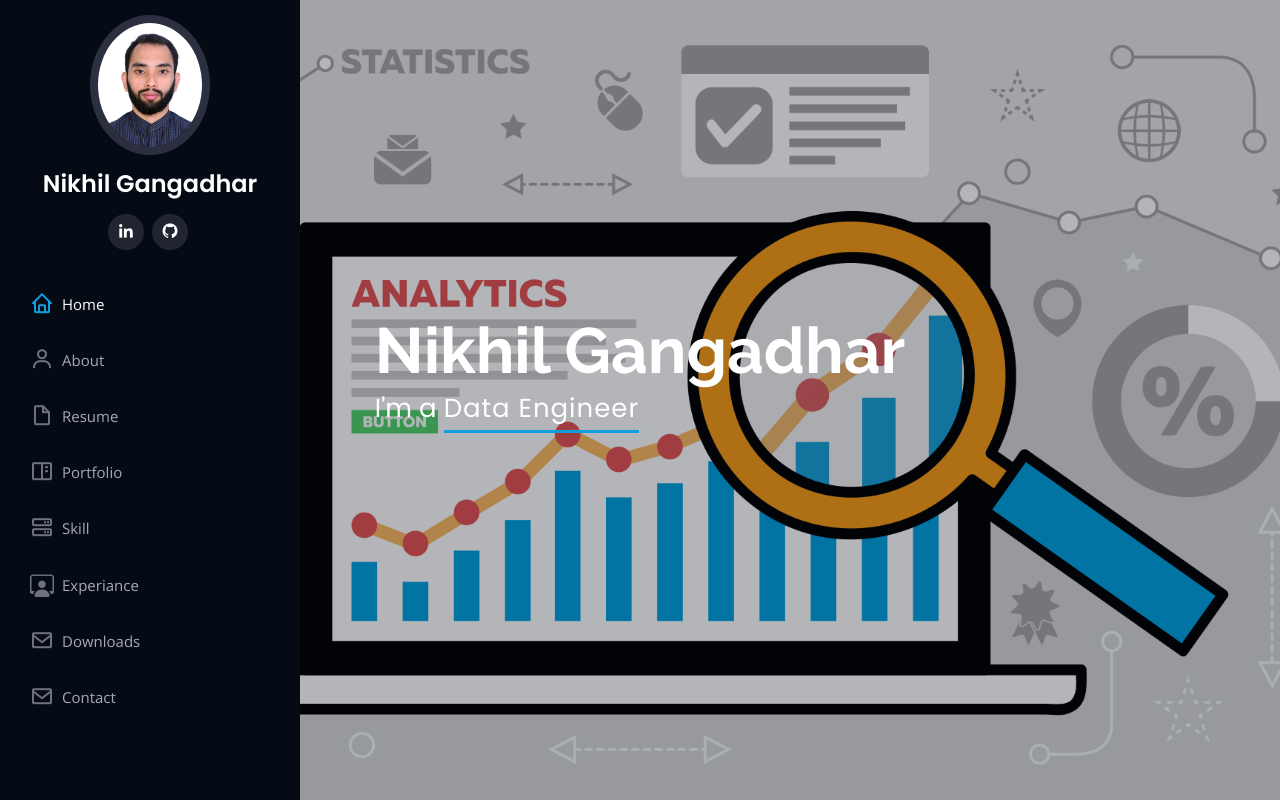
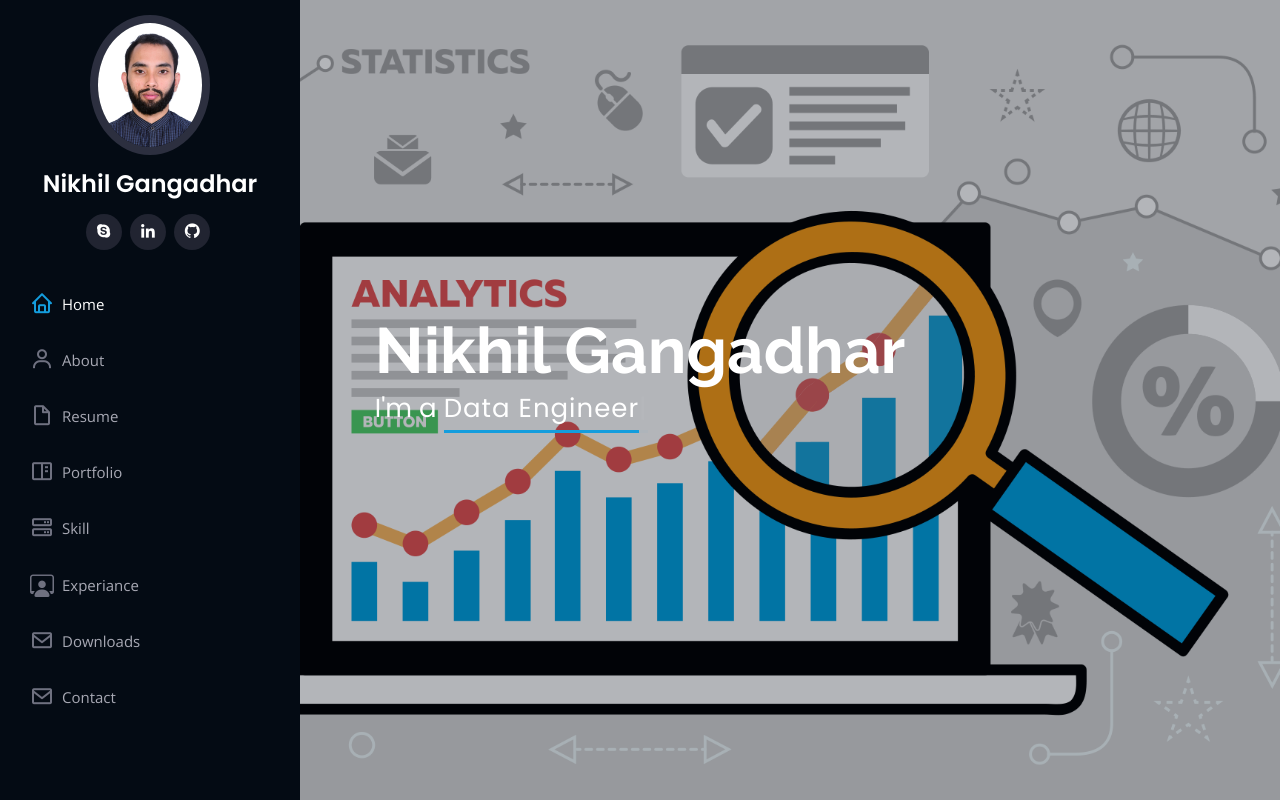
Before and after one commit to Nikhilgrao1/NikhilGangadharPortfolio, a plain HTML site: page index.html in a window 1280 px wide. Shown: the top 800 px of the page. Drawn offline with nearby package versions, Linux system fonts and the light colour scheme.

Commit message:
Update index.html

```diff
--- a/index.html
+++ b/index.html
@@ -55,7 +55,7 @@
             <!-- <a href="#" class="twitter"><i class="bx bxl-twitter"></i></a> -->
             <!-- <a href="#" class="facebook"><i class="bx bxl-facebook"></i></a> -->
             <!-- <a href="#" class="instagram"><i class="bx bxl-instagram"></i></a> -->
-            <!-- <a href="#" class="google-plus"><i class="bx bxl-skype"></i></a> -->
+            <a href="#" class="google-plus"><i class="bx bxl-skype"></i></a>
             <a href="https://linkedin.com/in/nikhil-gangadharappa" class="linkedin"><i class="bx bxl-linkedin"></i></a>
             <a href="https://github.com/Nikhilgrao1" class="google-plus"><i class="bx bxl-github"></i></a>
           </div>
```
